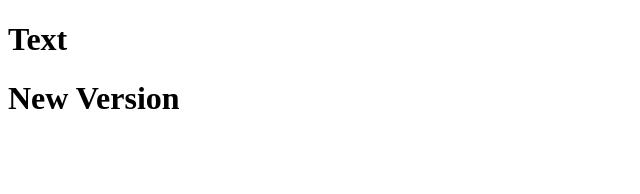
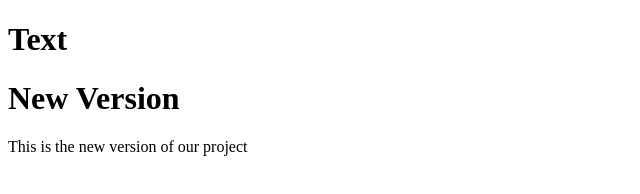
Before and after one commit to salaheddinesamid/Text, a plain HTML site: page index.html in a window 1280 px wide. Shown: the whole page, without its empty margins (0-640 px from the left). Drawn offline with Linux system fonts and the light colour scheme.

Commit message:
Adding p

```diff
--- a/index.html
+++ b/index.html
@@ -8,5 +8,6 @@
 <body>
     <h1>Text</h1>
     <h1>New Version</h1>
+    <p>This is the new version of our project</p>
 </body>
 </html>
```
